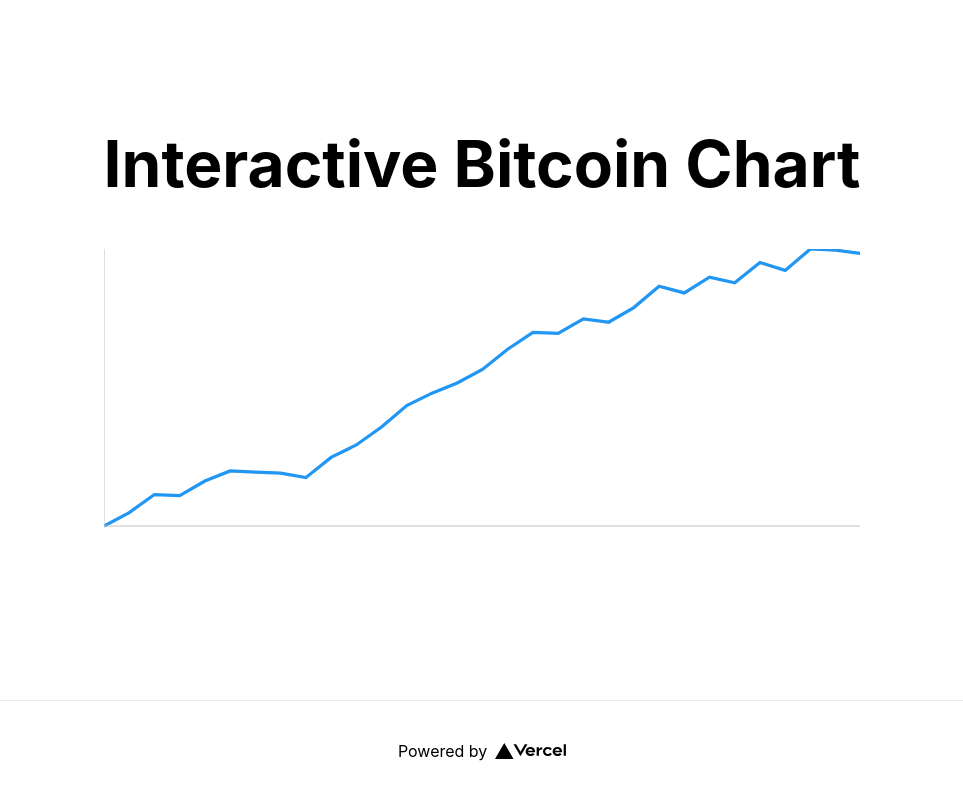
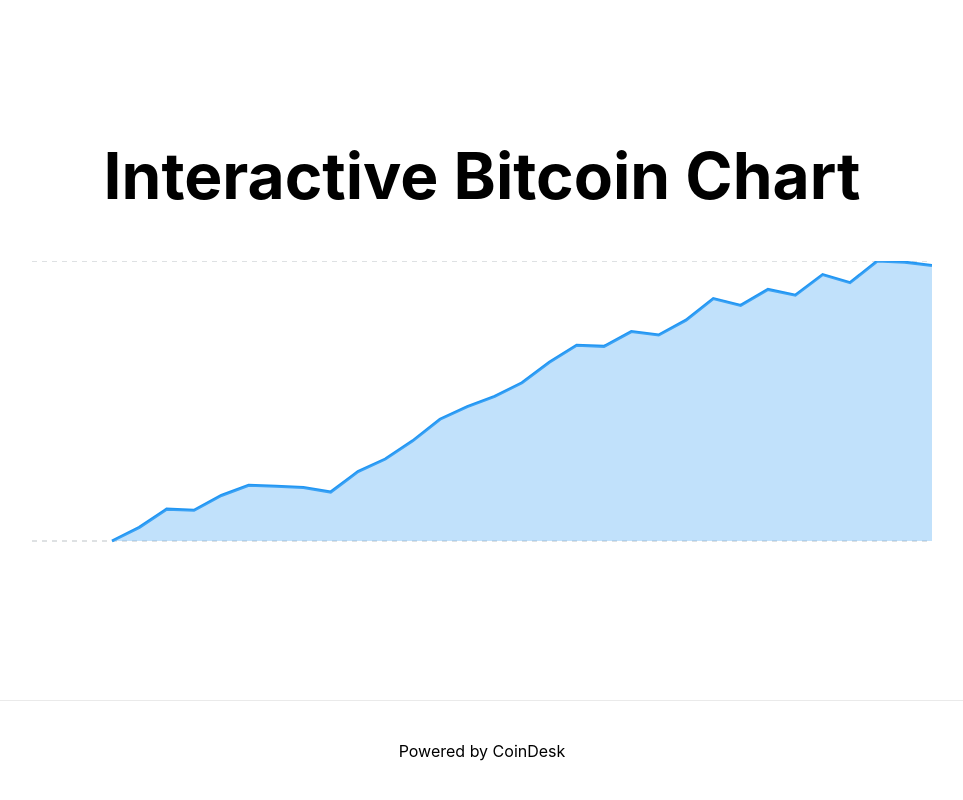
Before and after one commit to elphastori/bitcoin-chart-webapp, a Next.js app: page / in a window 1280 px wide. Shown: the whole page, without its empty margins (158-1121 px from the left). Built offline with nearby package versions, Linux system fonts and the light colour scheme.

Commit message:
Implemented shaded chart area

```diff
--- a/components/LineChart.js
+++ b/components/LineChart.js
@@ -1,38 +1,47 @@
-import React from "react";
+import React, { useState } from "react";
 import styles from '../styles/LineChart.module.css';
 
 const LineChart = (props) => {
     const {
         data = [],
-        svgWidth = 700,
+        svgWidth = 900,
         svgHeight = 300,
-        color = "#2196F3"
+        color = "#2196F3",
+        pointRadius = 5,
+        xLabelSize = 20,
+        yLabelSize = 80
     } = props;
 
-    const getMinX = () => {
-        return data[0].x;
+    const [hoverLoc, setHoverLoc] = useState(null);
+    const [activePoint, setActivePoint] = useState(null);
+
+    // Get min and max cordinates
+
+    const getX = () => {
+        return {
+            min: data[0].x,
+            max: data[data.length - 1].x
+        };
     }
 
-    const getMaxX = () => {
-        return data[data.length - 1].x;
-    }
-
-    const getMinY = () => {
-        return data.reduce((min, p) => p.y < min ? p.y : min, data[0].y);
-    }
-
-    const getMaxY = () => {
-        return data.reduce((max, p) => p.y > max ? p.y : max, data[0].y);
+    const getY = () => {
+        return {
+            min: data.reduce((min, p) => p.y < min ? p.y : min, data[0].y),
+            max: data.reduce((max, p) => p.y > max ? p.y : max, data[0].y)
+        };
     }
 
     const getSvgX = (x) => {
-        return (x / getMaxX() * svgWidth);
+        const maxX = getX().max;
+        return yLabelSize + (x / maxX * (svgWidth - yLabelSize));
     }
 
     const getSvgY = (y) => {
-        return svgHeight - (y / getMaxY() * svgHeight);
+        const gY = getY();
+        return ((svgHeight - xLabelSize) * gY.max - (svgHeight - xLabelSize) * y) / (gY.max - gY.min);
     }
 
+    // Build SVG path
     const makePath = () => {
         let pathD = "M " + getSvgX(data[0].x) + " " + getSvgY(data[0].y) + " ";
 
@@ -46,29 +55,59 @@ const LineChart = (props) => {
     }
 
     const makeAxis = () => {
-        const minX = getMinX();
-        const maxX = getMaxX();
-        const minY = getMinY();
-        const maxY = getMaxY();
+        const x = getX();
+        const y = getY();
 
         return (
             <g className={styles.linechart_axis}>
                 <line
-                    x1={getSvgX(minX)} y1={getSvgY(minY)}
-                    x2={getSvgX(maxX)} y2={getSvgY(minY)}
+                    x1={getSvgX(x.min) - yLabelSize} y1={getSvgY(y.min)}
+                    x2={getSvgX(x.max)} y2={getSvgY(y.min)}
+                    strokeDasharray="5"
                 />
                 <line
-                    x1={getSvgX(minX)} y1={getSvgY(minY)}
-                    x2={getSvgX(minX)} y2={getSvgY(maxY)}
+                    x1={getSvgX(x.min) - yLabelSize} y1={getSvgY(y.max)}
+                    x2={getSvgX(x.max)} y2={getSvgY(y.max)}
+                    strokeDasharray="5"
                 />
             </g>
         );
     }
 
+    // Build shaded area
+    const makeArea = () => {
+        let pathD = "M " + getSvgX(data[0].x) + " " + getSvgY(data[0].y) + " ";
+
+        pathD += data.map((point, i) => {
+            return "L " + getSvgX(point.x) + " " + getSvgY(point.y) + " ";
+        }).join("");
+
+        const x = getX();
+        const y = getY();
+        pathD += "L " + getSvgX(x.max) + " " + getSvgY(y.min) + " "
+            + "L " + getSvgX(x.min) + " " + getSvgY(y.min) + " ";
+
+        return <path className={styles.linechart_area} d={pathD} />
+    }
+
+    const getCoords = (e) => {
+    }
+
+    const stopHover = () => {
+    }
+
     return (
-        <svg viewBox={`0 0 ${svgWidth} ${svgHeight}`}>
+        <svg
+            width={svgWidth}
+            height={svgHeight}
+            viewBox={`0 0 ${svgWidth} ${svgHeight}`}
+            className={styles.linechart}
+            onMouseLeave={() => stopHover()}
+            onMouseMove={(e) => getCoords(e)}
+        >
+            {makeAxis()}
             {makePath()}
-            {makeAxis()}
+            {makeArea()}
         </svg>
     );
 }
--- a/pages/index.js
+++ b/pages/index.js
@@ -44,8 +44,7 @@ export default function Home() {
           target="_blank"
           rel="noopener noreferrer"
         >
-          Powered by{' '}
-          <img src="/vercel.svg" alt="Vercel Logo" className={styles.logo} />
+          Powered by CoinDesk
         </a>
       </footer>
     </div>
--- a/styles/LineChart.module.css
+++ b/styles/LineChart.module.css
@@ -6,3 +6,10 @@
 .linechart_axis {
     stroke: #bdc3c7;
 }
+
+.linechart_area {
+    padding: 8px;
+    fill: #64B5F6;
+    stroke: none;
+    opacity: .4;
+  }
```
